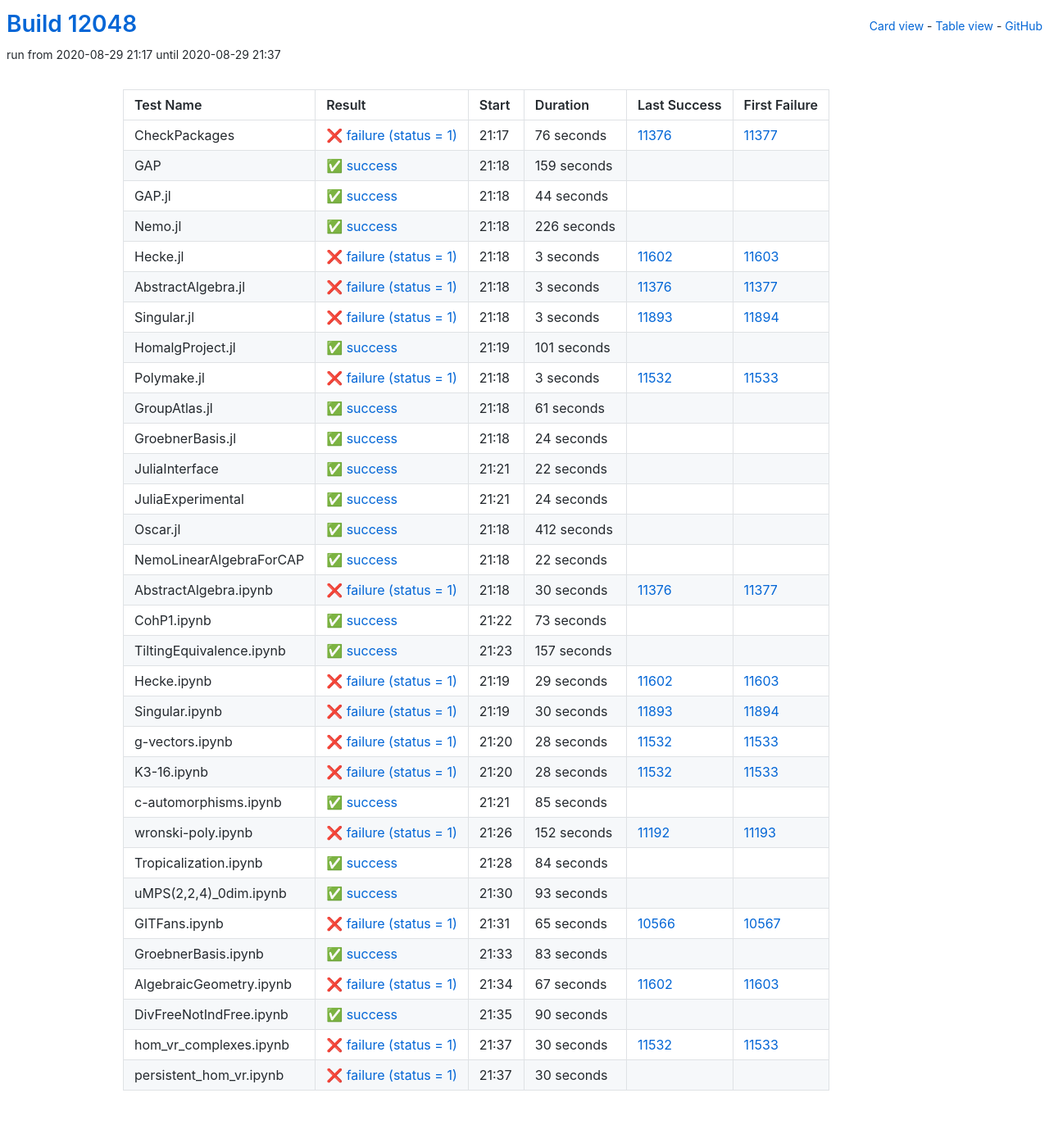
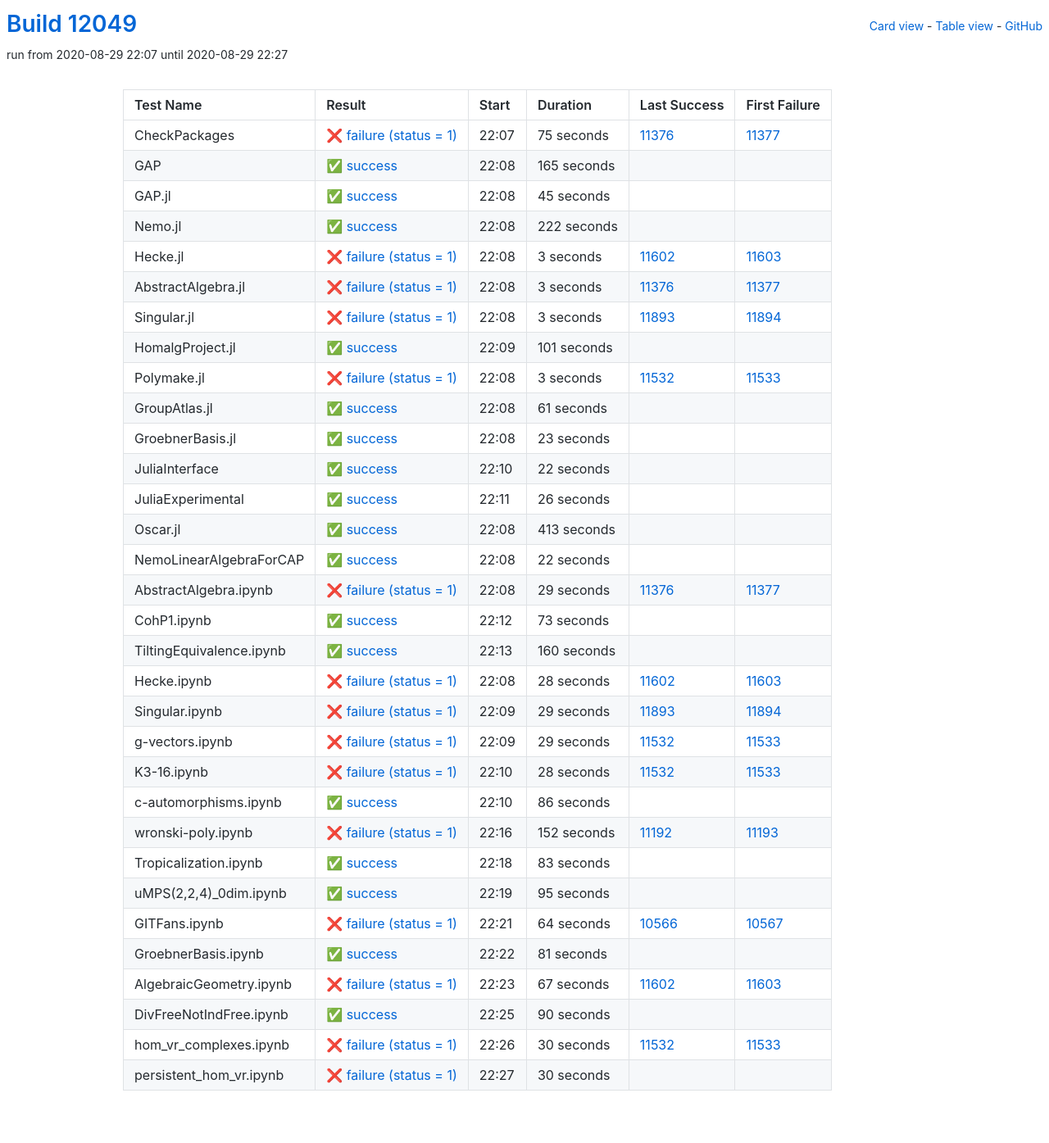
Before and after one commit to oscar-system/oscar-ci-status, a Jekyll site: the page built from table.html, in a window 1280 px wide. Shown: the whole page at 82% size. Built offline with Jekyll 4.4.1, drawn with Linux system fonts in a browser that asks for light colours.

Commit message:
Build #12049

```diff
--- a/_data/ci.yml
+++ b/_data/ci.yml
@@ -1,6 +1,6 @@
 ---
-build: 12048
-build_url: https://oscarci.mathematik.uni-kl.de/job/oscar/12048/
+build: 12049
+build_url: https://oscarci.mathematik.uni-kl.de/job/oscar/12049/
 job: oscar
 organization: oscar-system
 repo: oscar-ci-status
@@ -8,56 +8,56 @@
 tests:
 - name: CheckPackages
   id: checkpackages
-  log: https://oscarci.mathematik.uni-kl.de/job/oscar/12048/artifact/logs/build-12048/CheckPackages.log
-  start: 2020-08-29 21:17
+  log: https://oscarci.mathematik.uni-kl.de/job/oscar/12049/artifact/logs/build-12049/CheckPackages.log
+  start: 2020-08-29 22:07
   success: false
   exitcode: 1
   status: failure
-  duration: 76
+  duration: 75
   last_success: 11376
   last_success_url: https://oscarci.mathematik.uni-kl.de/job/oscar/11376/
   first_failure: 11377
   first_failure_url: https://oscarci.mathematik.uni-kl.de/job/oscar/11377/
 - name: GAP
   id: gap
-  log: https://oscarci.mathematik.uni-kl.de/job/oscar/12048/artifact/logs/build-12048/GAP.log
-  start: 2020-08-29 21:18
+  log: https://oscarci.mathematik.uni-kl.de/job/oscar/12049/artifact/logs/build-12049/GAP.log
+  start: 2020-08-29 22:08
   success: true
   exitcode: 0
   status: success
-  duration: 159
+  duration: 165
   last_success: false
   last_success_url:
   first_failure: false
   first_failure_url:
 - name: GAP.jl
   id: gap-jl
-  log: https://oscarci.mathematik.uni-kl.de/job/oscar/12048/artifact/logs/build-12048/GAP.jl.log
-  start: 2020-08-29 21:18
+  log: https://oscarci.mathematik.uni-kl.de/job/oscar/12049/artifact/logs/build-12049/GAP.jl.log
+  start: 2020-08-29 22:08
   success: true
   exitcode: 0
   status: success
-  duration: 44
+  duration: 45
   last_success: false
   last_success_url:
   first_failure: false
   first_failure_url:
 - name: Nemo.jl
   id: nemo-jl
-  log: https://oscarci.mathematik.uni-kl.de/job/oscar/12048/artifact/logs/build-12048/Nemo.jl.log
-  start: 2020-08-29 21:18
+  log: https://oscarci.mathematik.uni-kl.de/job/oscar/12049/artifact/logs/build-12049/Nemo.jl.log
+  start: 2020-08-29 22:08
   success: true
   exitcode: 0
   status: success
-  duration: 226
+  duration: 222
   last_success: false
   last_success_url:
   first_failure: false
   first_failure_url:
 - name: Hecke.jl
   id: hecke-jl
-  log: https://oscarci.mathematik.uni-kl.de/job/oscar/12048/artifact/logs/build-12048/Hecke.jl.log
-  start: 2020-08-29 21:18
+  log: https://oscarci.mathematik.uni-kl.de/job/oscar/12049/artifact/logs/build-12049/Hecke.jl.log
+  start: 2020-08-29 22:08
   success: false
   exitcode: 1
   status: failure
@@ -68,8 +68,8 @@
   first_failure_url: https://oscarci.mathematik.uni-kl.de/job/oscar/11603/
 - name: AbstractAlgebra.jl
   id: abstractalgebra-jl
-  log: https://oscarci.mathematik.uni-kl.de/job/oscar/12048/artifact/logs/build-12048/AbstractAlgebra.jl.log
-  start: 2020-08-29 21:18
+  log: https://oscarci.mathematik.uni-kl.de/job/oscar/12049/artifact/logs/build-12049/AbstractAlgebra.jl.log
+  start: 2020-08-29 22:08
   success: false
   exitcode: 1
   status: failure
@@ -80,8 +80,8 @@
   first_failure_url: https://oscarci.mathematik.uni-kl.de/job/oscar/11377/
 - name: Singular.jl
   id: singular-jl
-  log: https://oscarci.mathematik.uni-kl.de/job/oscar/12048/artifact/logs/build-12048/Singular.jl.log
-  start: 2020-08-29 21:18
+  log: https://oscarci.mathematik.uni-kl.de/job/oscar/12049/artifact/logs/build-12049/Singular.jl.log
+  start: 2020-08-29 22:08
   success: false
   exitcode: 1
   status: failure
@@ -92,8 +92,8 @@
   first_failure_url: https://oscarci.mathematik.uni-kl.de/job/oscar/11894/
 - name: HomalgProject.jl
   id: homalgproject-jl
-  log: https://oscarci.mathematik.uni-kl.de/job/oscar/12048/artifact/logs/build-12048/HomalgProject.jl.log
-  start: 2020-08-29 21:19
+  log: https://oscarci.mathematik.uni-kl.de/job/oscar/12049/artifact/logs/build-12049/HomalgProject.jl.log
+  start: 2020-08-29 22:09
   success: true
   exitcode: 0
   status: success
@@ -104,8 +104,8 @@
   first_failure_url:
 - name: Polymake.jl
   id: polymake-jl
-  log: https://oscarci.mathematik.uni-kl.de/job/oscar/12048/artifact/logs/build-12048/Polymake.jl.log
-  start: 2020-08-29 21:18
+  log: https://oscarci.mathematik.uni-kl.de/job/oscar/12049/artifact/logs/build-12049/Polymake.jl.log
+  start: 2020-08-29 22:08
   success: false
   exitcode: 1
   status: failure
@@ -116,8 +116,8 @@
   first_failure_url: https://oscarci.mathematik.uni-kl.de/job/oscar/11533/
 - name: GroupAtlas.jl
   id: groupatlas-jl
-  log: https://oscarci.mathematik.uni-kl.de/job/oscar/12048/artifact/logs/build-12048/GroupAtlas.jl.log
-  start: 2020-08-29 21:18
+  log: https://oscarci.mathematik.uni-kl.de/job/oscar/12049/artifact/logs/build-12049/GroupAtlas.jl.log
+  start: 2020-08-29 22:08
   success: true
   exitcode: 0
   status: success
@@ -128,20 +128,20 @@
   first_failure_url:
 - name: GroebnerBasis.jl
   id: groebnerbasis-jl
-  log: https://oscarci.mathematik.uni-kl.de/job/oscar/12048/artifact/logs/build-12048/GroebnerBasis.jl.log
-  start: 2020-08-29 21:18
+  log: https://oscarci.mathematik.uni-kl.de/job/oscar/12049/artifact/logs/build-12049/GroebnerBasis.jl.log
+  start: 2020-08-29 22:08
   success: true
   exitcode: 0
   status: success
-  duration: 24
+  duration: 23
   last_success: false
   last_success_url:
   first_failure: false
   first_failure_url:
 - name: JuliaInterface
   id: juliainterface
-  log: https://oscarci.mathematik.uni-kl.de/job/oscar/12048/artifact/logs/build-12048/JuliaInterface.log
-  start: 2020-08-29 21:21
+  log: https://oscarci.mathematik.uni-kl.de/job/oscar/12049/artifact/logs/build-12049/JuliaInterface.log
+  start: 2020-08-29 22:10
   success: true
   exitcode: 0
   status: success
@@ -152,32 +152,32 @@
   first_failure_url:
 - name: JuliaExperimental
   id: juliaexperimental
-  log: https://oscarci.mathematik.uni-kl.de/job/oscar/12048/artifact/logs/build-12048/JuliaExperimental.log
-  start: 2020-08-29 21:21
+  log: https://oscarci.mathematik.uni-kl.de/job/oscar/12049/artifact/logs/build-12049/JuliaExperimental.log
+  start: 2020-08-29 22:11
   success: true
   exitcode: 0
   status: success
-  duration: 24
+  duration: 26
   last_success: false
   last_success_url:
   first_failure: false
   first_failure_url:
 - name: Oscar.jl
   id: oscar-jl
-  log: https://oscarci.mathematik.uni-kl.de/job/oscar/12048/artifact/logs/build-12048/Oscar.jl.log
-  start: 2020-08-29 21:18
+  log: https://oscarci.mathematik.uni-kl.de/job/oscar/12049/artifact/logs/build-12049/Oscar.jl.log
+  start: 2020-08-29 22:08
   success: true
   exitcode: 0
   status: success
-  duration: 412
+  duration: 413
   last_success: false
   last_success_url:
   first_failure: false
   first_failure_url:
 - name: NemoLinearAlgebraForCAP
   id: nemolinearalgebraforcap
-  log: https://oscarci.mathematik.uni-kl.de/job/oscar/12048/artifact/logs/build-12048/NemoLinearAlgebraForCAP.log
-  start: 2020-08-29 21:18
+  log: https://oscarci.mathematik.uni-kl.de/job/oscar/12049/artifact/logs/build-12049/NemoLinearAlgebraForCAP.log
+  start: 2020-08-29 22:08
   success: true
   exitcode: 0
   status: success
@@ -188,20 +188,20 @@
   first_failure_url:
 - name: AbstractAlgebra.ipynb
   id: abstractalgebra-ipynb
-  log: https://oscarci.mathematik.uni-kl.de/job/oscar/12048/artifact/logs/build-12048/AbstractAlgebra.ipynb.log
-  start: 2020-08-29 21:18
+  log: https://oscarci.mathematik.uni-kl.de/job/oscar/12049/artifact/logs/build-12049/AbstractAlgebra.ipynb.log
+  start: 2020-08-29 22:08
   success: false
   exitcode: 1
   status: failure
-  duration: 30
+  duration: 29
   last_success: 11376
   last_success_url: https://oscarci.mathematik.uni-kl.de/job/oscar/11376/
   first_failure: 11377
   first_failure_url: https://oscarci.mathematik.uni-kl.de/job/oscar/11377/
 - name: CohP1.ipynb
   id: cohp1-ipynb
-  log: https://oscarci.mathematik.uni-kl.de/job/oscar/12048/artifact/logs/build-12048/CohP1.ipynb.log
-  start: 2020-08-29 21:22
+  log: https://oscarci.mathematik.uni-kl.de/job/oscar/12049/artifact/logs/build-12049/CohP1.ipynb.log
+  start: 2020-08-29 22:12
   success: true
   exitcode: 0
   status: success
@@ -212,56 +212,56 @@
   first_failure_url:
 - name: TiltingEquivalence.ipynb
   id: tiltingequivalence-ipynb
-  log: https://oscarci.mathematik.uni-kl.de/job/oscar/12048/artifact/logs/build-12048/TiltingEquivalence.ipynb.log
-  start: 2020-08-29 21:23
+  log: https://oscarci.mathematik.uni-kl.de/job/oscar/12049/artifact/logs/build-12049/TiltingEquivalence.ipynb.log
+  start: 2020-08-29 22:13
   success: true
   exitcode: 0
   status: success
-  duration: 157
+  duration: 160
   last_success: false
   last_success_url:
   first_failure: false
   first_failure_url:
 - name: Hecke.ipynb
   id: hecke-ipynb
-  log: https://oscarci.mathematik.uni-kl.de/job/oscar/12048/artifact/logs/build-12048/Hecke.ipynb.log
-  start: 2020-08-29 21:19
+  log: https://oscarci.mathematik.uni-kl.de/job/oscar/12049/artifact/logs/build-12049/Hecke.ipynb.log
+  start: 2020-08-29 22:08
   success: false
   exitcode: 1
   status: failure
-  duration: 29
+  duration: 28
   last_success: 11602
   last_success_url: https://oscarci.mathematik.uni-kl.de/job/oscar/11602/
   first_failure: 11603
   first_failure_url: https://oscarci.mathematik.uni-kl.de/job/oscar/11603/
 - name: Singular.ipynb
   id: singular-ipynb
-  log: https://oscarci.mathematik.uni-kl.de/job/oscar/12048/artifact/logs/build-12048/Singular.ipynb.log
-  start: 2020-08-29 21:19
+  log: https://oscarci.mathematik.uni-kl.de/job/oscar/12049/artifact/logs/build-12049/Singular.ipynb.log
+  start: 2020-08-29 22:09
   success: false
   exitcode: 1
   status: failure
-  duration: 30
+  duration: 29
   last_success: 11893
   last_success_url: https://oscarci.mathematik.uni-kl.de/job/oscar/11893/
   first_failure: 11894
   first_failure_url: https://oscarci.mathematik.uni-kl.de/job/oscar/11894/
 - name: g-vectors.ipynb
   id: g-vectors-ipynb
-  log: https://oscarci.mathematik.uni-kl.de/job/oscar/12048/artifact/logs/build-12048/g-vectors.ipynb.log
-  start: 2020-08-29 21:20
+  log: https://oscarci.mathematik.uni-kl.de/job/oscar/12049/artifact/logs/build-12049/g-vectors.ipynb.log
+  start: 2020-08-29 22:09
   success: false
   exitcode: 1
   status: failure
-  duration: 28
+  duration: 29
   last_success: 11532
   last_success_url: https://oscarci.mathematik.uni-kl.de/job/oscar/11532/
   first_failure: 11533
   first_failure_url: https://oscarci.mathematik.uni-kl.de/job/oscar/11533/
 - name: K3-16.ipynb
   id: k3-16-ipynb
-  log: https://oscarci.mathematik.uni-kl.de/job/oscar/12048/artifact/logs/build-12048/K3-16.ipynb.log
-  start: 2020-08-29 21:20
+  log: https://oscarci.mathematik.uni-kl.de/job/oscar/12049/artifact/logs/build-12049/K3-16.ipynb.log
+  start: 2020-08-29 22:10
   success: false
   exitcode: 1
   status: failure
@@ -272,20 +272,20 @@
   first_failure_url: https://oscarci.mathematik.uni-kl.de/job/oscar/11533/
 - name: c-automorphisms.ipynb
   id: c-automorphisms-ipynb
-  log: https://oscarci.mathematik.uni-kl.de/job/oscar/12048/artifact/logs/build-12048/c-automorphisms.ipynb.log
-  start: 2020-08-29 21:21
+  log: https://oscarci.mathematik.uni-kl.de/job/oscar/12049/artifact/logs/build-12049/c-automorphisms.ipynb.log
+  start: 2020-08-29 22:10
   success: true
   exitcode: 0
   status: success
-  duration: 85
+  duration: 86
   last_success: false
   last_success_url:
   first_failure: false
   first_failure_url:
 - name: wronski-poly.ipynb
   id: wronski-poly-ipynb
-  log: https://oscarci.mathematik.uni-kl.de/job/oscar/12048/artifact/logs/build-12048/wronski-poly.ipynb.log
-  start: 2020-08-29 21:26
+  log: https://oscarci.mathematik.uni-kl.de/job/oscar/12049/artifact/logs/build-12049/wronski-poly.ipynb.log
+  start: 2020-08-29 22:16
   success: false
   exitcode: 1
   status: failure
@@ -296,44 +296,8 @@
   first_failure_url: https://oscarci.mathematik.uni-kl.de/job/oscar/11193/
 - name: Tropicalization.ipynb
   id: tropicalization-ipynb
-  log: https://oscarci.mathematik.uni-kl.de/job/oscar/12048/artifact/logs/build-12048/Tropicalization.ipynb.log
-  start: 2020-08-29 21:28
-  success: true
-  exitcode: 0
-  status: success
-  duration: 84
-  last_success: false
-  last_success_url:
-  first_failure: false
-  first_failure_url:
-- name: uMPS(2,2,4)_0dim.ipynb
-  id: umps-2-2-4-0dim-ipynb
-  log: https://oscarci.mathematik.uni-kl.de/job/oscar/12048/artifact/logs/build-12048/uMPS-2-2-4-_0dim.ipynb.log
-  start: 2020-08-29 21:30
-  success: true
-  exitcode: 0
-  status: success
-  duration: 93
-  last_success: false
-  last_success_url:
-  first_failure: false
-  first_failure_url:
-- name: GITFans.ipynb
-  id: gitfans-ipynb
-  log: https://oscarci.mathematik.uni-kl.de/job/oscar/12048/artifact/logs/build-12048/GITFans.ipynb.log
-  start: 2020-08-29 21:31
-  success: false
-  exitcode: 1
-  status: failure
-  duration: 65
-  last_success: 10566
-  last_success_url: https://oscarci.mathematik.uni-kl.de/job/oscar/10566/
-  first_failure: 10567
-  first_failure_url: https://oscarci.mathematik.uni-kl.de/job/oscar/10567/
-- name: GroebnerBasis.ipynb
-  id: groebnerbasis-ipynb
-  log: https://oscarci.mathematik.uni-kl.de/job/oscar/12048/artifact/logs/build-12048/GroebnerBasis.ipynb.log
-  start: 2020-08-29 21:33
+  log: https://oscarci.mathematik.uni-kl.de/job/oscar/12049/artifact/logs/build-12049/Tropicalization.ipynb.log
+  start: 2020-08-29 22:18
   success: true
   exitcode: 0
   status: success
@@ -342,10 +306,46 @@
   last_success_url:
   first_failure: false
   first_failure_url:
+- name: uMPS(2,2,4)_0dim.ipynb
+  id: umps-2-2-4-0dim-ipynb
+  log: https://oscarci.mathematik.uni-kl.de/job/oscar/12049/artifact/logs/build-12049/uMPS-2-2-4-_0dim.ipynb.log
+  start: 2020-08-29 22:19
+  success: true
+  exitcode: 0
+  status: success
+  duration: 95
+  last_success: false
+  last_success_url:
+  first_failure: false
+  first_failure_url:
+- name: GITFans.ipynb
+  id: gitfans-ipynb
+  log: https://oscarci.mathematik.uni-kl.de/job/oscar/12049/artifact/logs/build-12049/GITFans.ipynb.log
+  start: 2020-08-29 22:21
+  success: false
+  exitcode: 1
+  status: failure
+  duration: 64
+  last_success: 10566
+  last_success_url: https://oscarci.mathematik.uni-kl.de/job/oscar/10566/
+  first_failure: 10567
+  first_failure_url: https://oscarci.mathematik.uni-kl.de/job/oscar/10567/
+- name: GroebnerBasis.ipynb
+  id: groebnerbasis-ipynb
+  log: https://oscarci.mathematik.uni-kl.de/job/oscar/12049/artifact/logs/build-12049/GroebnerBasis.ipynb.log
+  start: 2020-08-29 22:22
+  success: true
+  exitcode: 0
+  status: success
+  duration: 81
+  last_success: false
+  last_success_url:
+  first_failure: false
+  first_failure_url:
 - name: AlgebraicGeometry.ipynb
   id: algebraicgeometry-ipynb
-  log: https://oscarci.mathematik.uni-kl.de/job/oscar/12048/artifact/logs/build-12048/AlgebraicGeometry.ipynb.log
-  start: 2020-08-29 21:34
+  log: https://oscarci.mathematik.uni-kl.de/job/oscar/12049/artifact/logs/build-12049/AlgebraicGeometry.ipynb.log
+  start: 2020-08-29 22:23
   success: false
   exitcode: 1
   status: failure
@@ -356,8 +356,8 @@
   first_failure_url: https://oscarci.mathematik.uni-kl.de/job/oscar/11603/
 - name: DivFreeNotIndFree.ipynb
   id: divfreenotindfree-ipynb
-  log: https://oscarci.mathematik.uni-kl.de/job/oscar/12048/artifact/logs/build-12048/DivFreeNotIndFree.ipynb.log
-  start: 2020-08-29 21:35
+  log: https://oscarci.mathematik.uni-kl.de/job/oscar/12049/artifact/logs/build-12049/DivFreeNotIndFree.ipynb.log
+  start: 2020-08-29 22:25
   success: true
   exitcode: 0
   status: success
@@ -368,8 +368,8 @@
   first_failure_url:
 - name: hom_vr_complexes.ipynb
   id: hom-vr-complexes-ipynb
-  log: https://oscarci.mathematik.uni-kl.de/job/oscar/12048/artifact/logs/build-12048/hom_vr_complexes.ipynb.log
-  start: 2020-08-29 21:37
+  log: https://oscarci.mathematik.uni-kl.de/job/oscar/12049/artifact/logs/build-12049/hom_vr_complexes.ipynb.log
+  start: 2020-08-29 22:26
   success: false
   exitcode: 1
   status: failure
@@ -380,8 +380,8 @@
   first_failure_url: https://oscarci.mathematik.uni-kl.de/job/oscar/11533/
 - name: persistent_hom_vr.ipynb
   id: persistent-hom-vr-ipynb
-  log: https://oscarci.mathematik.uni-kl.de/job/oscar/12048/artifact/logs/build-12048/persistent_hom_vr.ipynb.log
-  start: 2020-08-29 21:37
+  log: https://oscarci.mathematik.uni-kl.de/job/oscar/12049/artifact/logs/build-12049/persistent_hom_vr.ipynb.log
+  start: 2020-08-29 22:27
   success: false
   exitcode: 1
   status: failure
```
Also changed, not shown: README.md.
